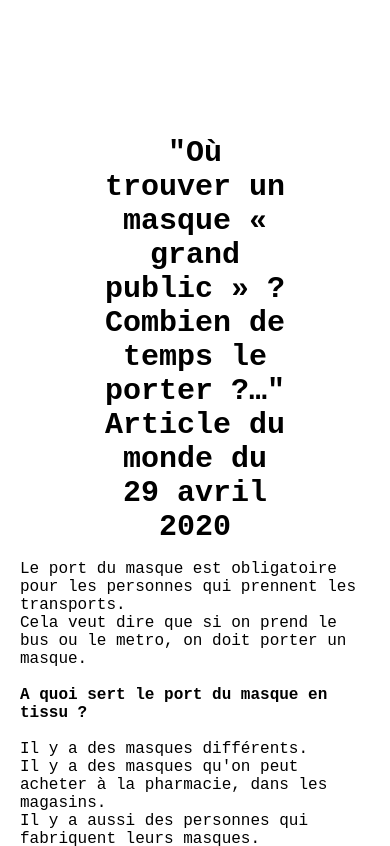
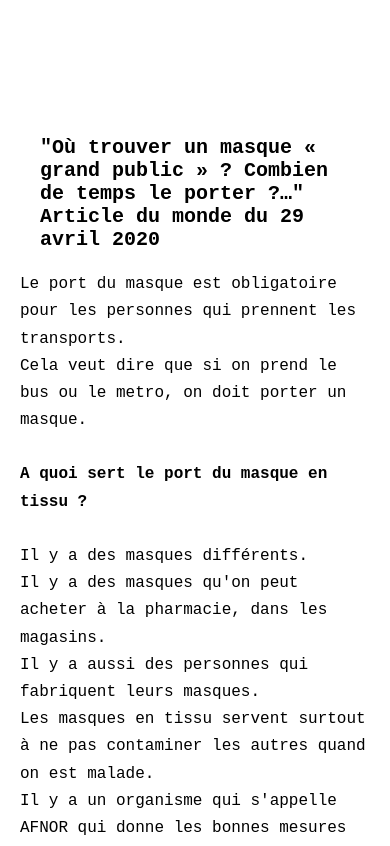
Before and after one commit to romhappy/actu-falc, a plain HTML site: page 11_05.html in a window 390 px wide. Shown: the part 360-1206 px from the top of the page. Drawn offline with Linux system fonts and the light colour scheme; files that its build step writes are made by us from their sources.

Commit message:
responsive font-size

```diff
--- a/11_05.html
+++ b/11_05.html
@@ -31,8 +31,8 @@
         </header>
 
         <main>
-            <h1>"Où trouver un masque « grand public » ? Combien de temps le porter ?…"<br>
-                Article du monde du 29 avril 2020</h1>
+            <h2>"Où trouver un masque « grand public » ? Combien de temps le porter ?…"<br>
+                Article du monde du 29 avril 2020</h2>
                      <p>
                             Le port du masque est obligatoire pour les personnes qui prennent les transports.<br>
                             Cela veut dire que si on prend le bus ou le metro, on doit porter un masque.<br>
--- a/css/main.css
+++ b/css/main.css
@@ -115,6 +115,10 @@ article{
 
 }
 
+p{
+    line-height: 1.7;
+}
+
 
 h1{
     margin: 150px 80px 0 80px;
@@ -203,4 +207,11 @@ footer{
         padding-top: 15px;
     }
 
+    h1, h2{
+        margin: 150px 20px 20px 20px;
+        font-size: 20px;
+    }
+
+
+
          }
```
Also changed, not shown: index.html (+1 -1 lines).
